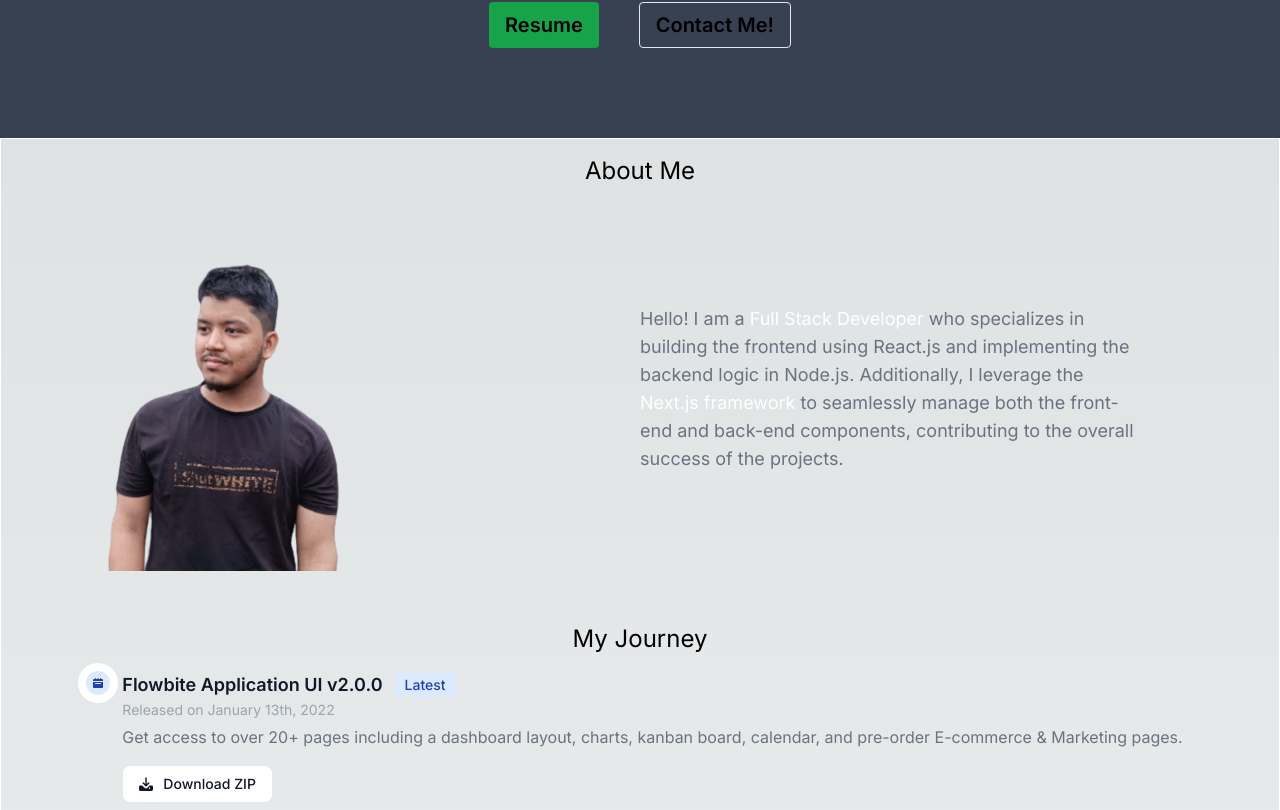
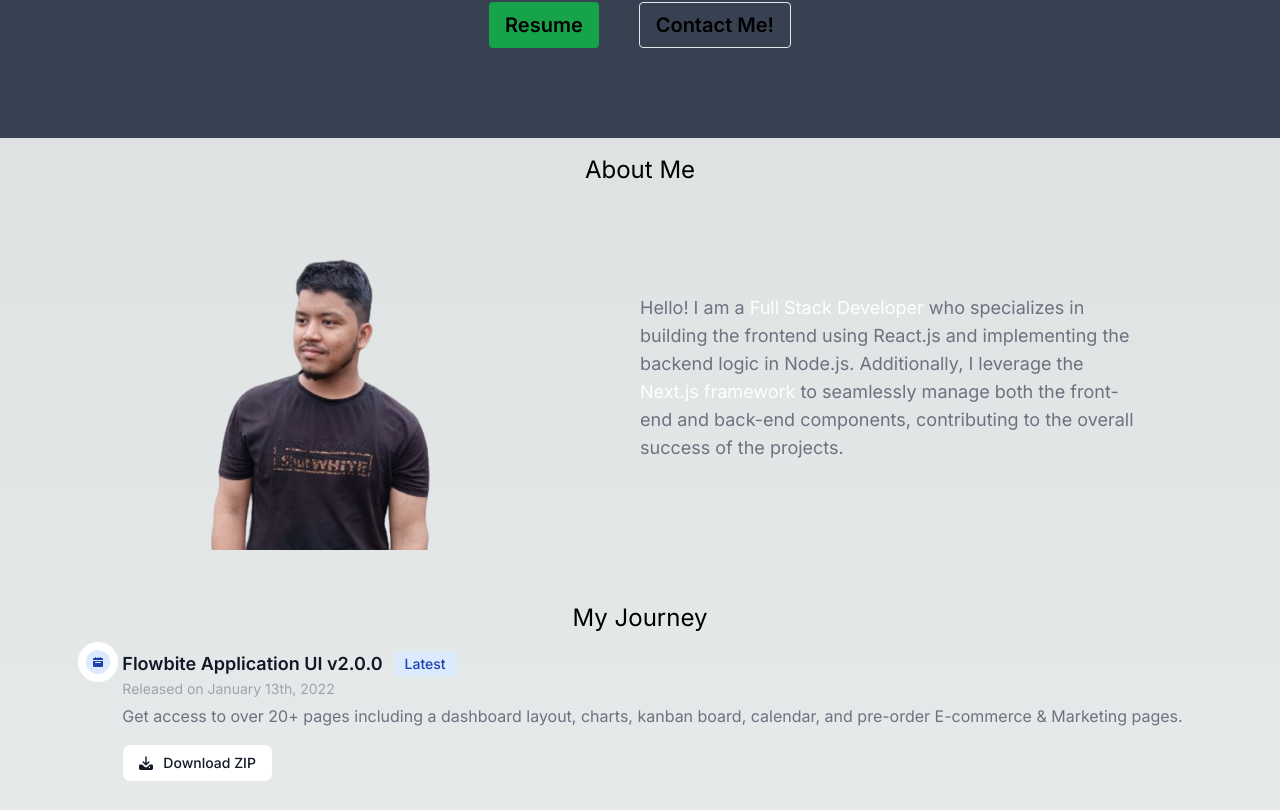
Before and after one commit to faizan619/Faizan_Dev_Portfolio, a Next.js app: page / in a window 1280 px wide. Shown: the part 510-1320 px from the top of the page. Built offline with nearby package versions, Linux system fonts and the light colour scheme.

Commit message:
second page layout set

```diff
--- a/src/app/Components/SecondHero.js
+++ b/src/app/Components/SecondHero.js
@@ -2,13 +2,13 @@ import Image from "next/image"
 import MyImg from '../../../public/faizan1.png'
 export default function Second(){
     return(
-        <section className="border sm:border-green-800 md:border-red-900 lg:border-yellow-500 xl:border-white 2xl:border-blue-500">
+        <section className="">
             <div className="flex flex-col items-center">
                             <h1 className="text-2xl mt-4 text-center">About Me</h1>
                     <div className="px-3 flex flex-col items-center md:flex-row  ">
-                        <div className="pb-5 md:w-[50%]">
-                            <Image className="object-contain h-96 " alt="My Image" src={MyImg} />
-                        </div>
+                            <Image className="object-contain md:w-[50%] h-96 pb-5" alt="My Image" src={MyImg} />
+                        {/* <div className="pb-5 md:w-[50%] border">
+                        </div> */}
                         <div className="md:w-[40%] ">
                             {/* <p className="text-center text-xl capitalize p-3 underline mb-4 ">Get to know me!</p>  */}
                                 <h1 className="text-gray-500 text-lg">Hello! I am a <span className="text-white">Full Stack Developer</span> who specializes in building the frontend using React.js and implementing the backend logic in Node.js. Additionally, I leverage the <span className="text-white">Next.js framework</span> to seamlessly manage both the front-end and back-end components, contributing to the overall success of the projects.</h1>
@@ -81,7 +81,8 @@ export default function Second(){
                             <path d="M18 12h-2.55l-2.975 2.975a3.5 3.5 0 0 1-4.95 0L4.55 12H2a2 2 0 0 0-2 2v4a2 2 0 0 0 2 2h16a2 2 0 0 0 2-2v-4a2 2 0 0 0-2-2Zm-3 5a1 1 0 1 1 0-2 1 1 0 0 1 0 2Z"/>
                         </svg> Download ZIP</a>
                             </li>
-                            <li class="mb-10 ms-6">
+
+                            <li class="mb-10 ms-6 ">
                                 <span class="absolute flex items-center justify-center w-6 h-6 bg-blue-100 rounded-full -start-3 ring-8 ring-white dark:ring-gray-900 dark:bg-blue-900">
                                     <svg class="w-2.5 h-2.5 text-blue-800 dark:text-blue-300" aria-hidden="true" xmlns="http://www.w3.org/2000/svg" fill="currentColor" viewBox="0 0 20 20">
                                         <path d="M20 4a2 2 0 0 0-2-2h-2V1a1 1 0 0 0-2 0v1h-3V1a1 1 0 0 0-2 0v1H6V1a1 1 0 0 0-2 0v1H2a2 2 0 0 0-2 2v2h20V4ZM0 18a2 2 0 0 0 2 2h16a2 2 0 0 0 2-2V8H0v10Zm5-8h10a1 1 0 0 1 0 2H5a1 1 0 0 1 0-2Z"/>
@@ -98,24 +99,5 @@ export default function Second(){
                 </div>
             </div>
         </section>
-        // <section className="dark:bg-gray-800 dark:text-gray-100">
-        //     <div className="container flex flex-col justify-center p-5 mx-auto sm:py-12 lg:py-24 lg:flex-row lg:justify-between">
-        //         <div className="flex items-center justify-center p-6 mt-8 lg:mt-0 h-72 sm:h-80 lg:h-96 xl:h-112 2xl:h-128 border rounded-lg">
-        //             <Image className="object-contain h-72 sm:h-80 lg:h-96 xl:h-112 2xl:h-128" alt="My Image" src={MyImg} />
-        //         </div>
-        //         <div className="flex flex-col justify-center p-6 rounded-sm lg:max-w-md xl:max-w-lg lg:text-left">
-        //             <div className="text-left text-lg mb-10">
-        //             <p className="text-lg sm:mb-6">Get to know me!</p>
-        //                 <h1 className="">Hello! I'm a passionate <span className="uppercase underline"> Full Stack Developer</span> building the Front-end of Websites and Web Application using React.js or Next.js and writing the Backend logic in Nodjs that leads to the success of the overall product. Check out some of my work in the <a href="#project" className="underline">Project</a> section.
-        //                 </h1>
-        //                 <h1>I have graduated with a Bachelor's degree in Computer Science from Mumbai University, India in 2024.</h1>
-        //                 <h1>I'm open to <span className="underline">Job opportunities </span> where i can contribute, learn and grow. If you have a good oppertunity that matches my skills and experience then don't hesitate to <span className="underline">Contact</span> me.</h1>
-        //             </div>
-        //             <div className="flex flex-col space-y-4 sm:items-center sm:justify-center sm:flex-row sm:space-y-0 sm:space-x-4 lg:justify-start">
-        //                 <a rel="noopener noreferrer" href="#" className="px-8 py-3 text-lg font-semibold rounded dark:bg-violet-400 dark:text-gray-900">Contact</a>
-        //             </div>
-        //         </div>
-        //     </div>
-        // </section>
     )
 }
```
